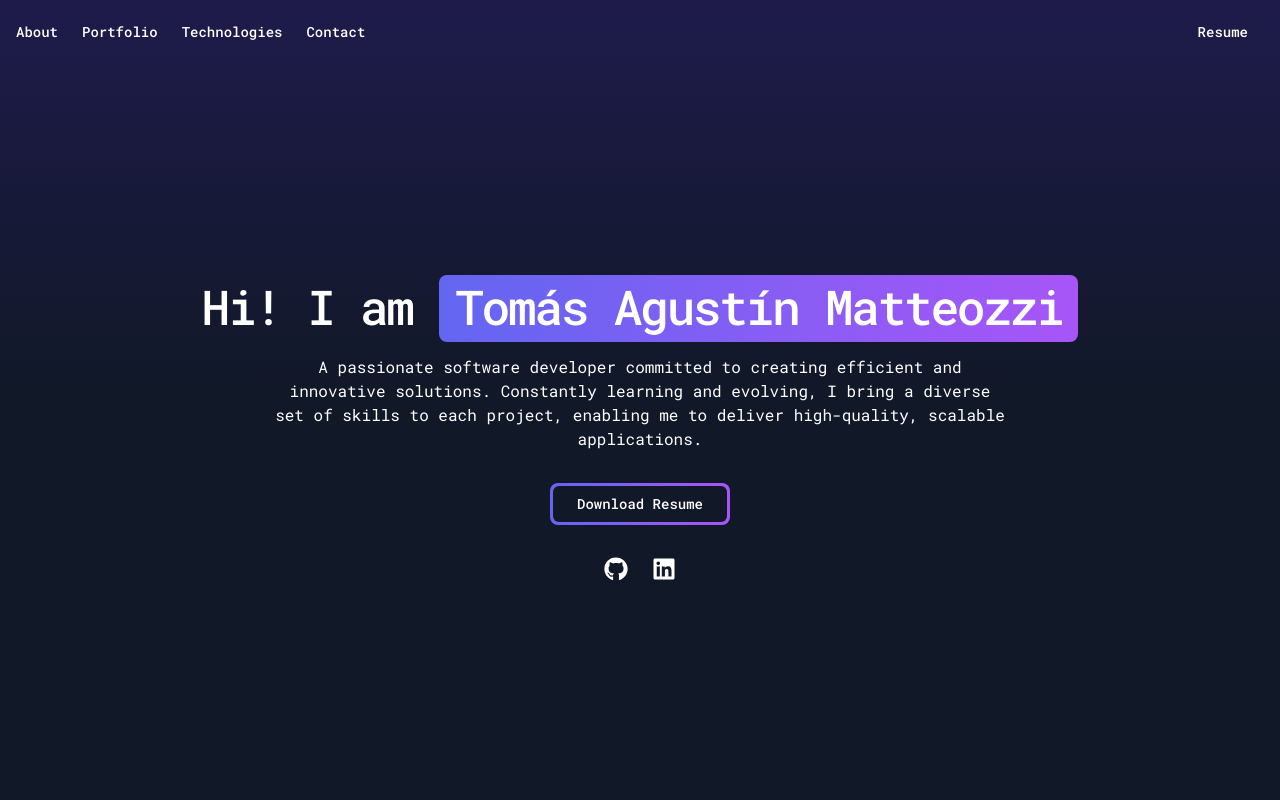
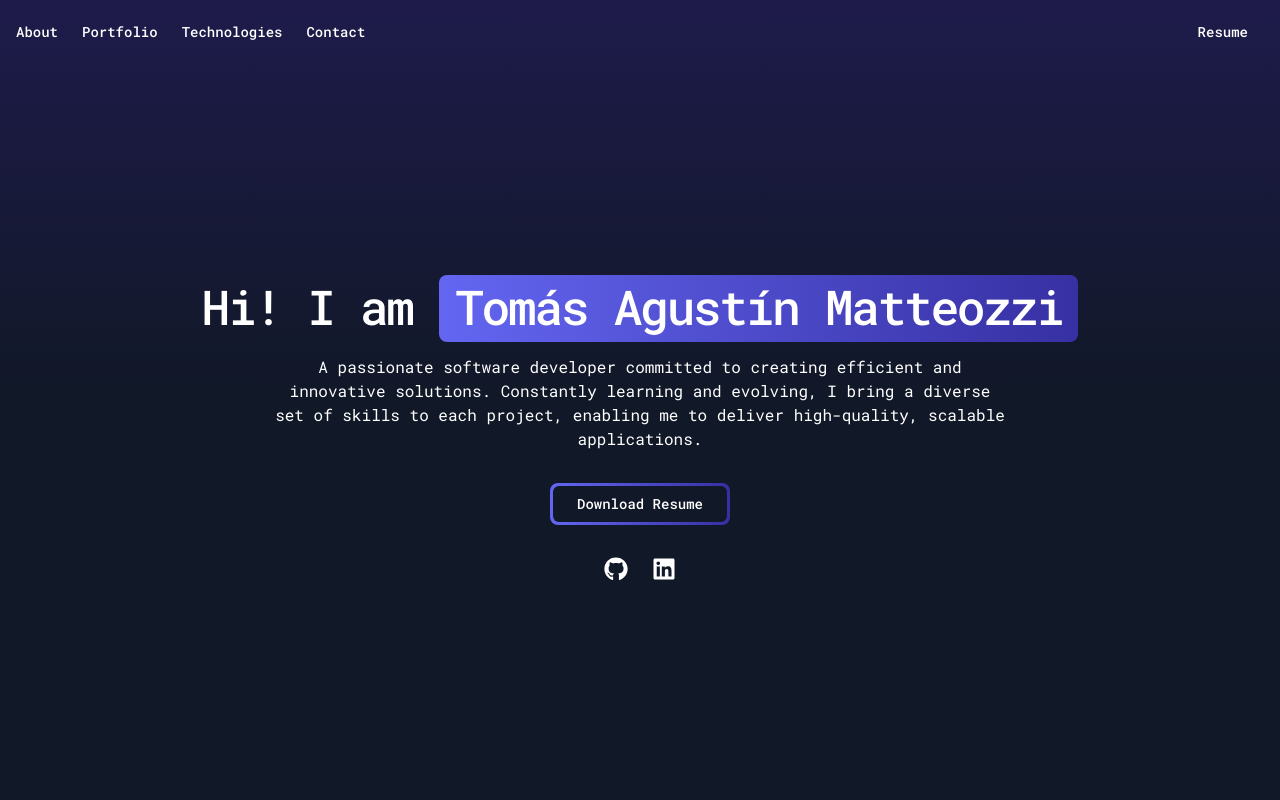
Before and after one commit to tmatteozzi/portfolio, a Next.js app: page / in a window 1280 px wide. Shown: the top 800 px of the page. Built offline with nearby package versions, Linux system fonts and the light colour scheme.

Commit message:
Color changes

```diff
--- a/app/components/ui/highlight.tsx
+++ b/app/components/ui/highlight.tsx
@@ -29,7 +29,7 @@ export const Highlight = ({
         display: 'inline'
       }}
       className={cn(
-        `relative inline-block pb-1 px-4 rounded-lg bg-gradient-to-r from-indigo-500 to-purple-500`,
+        `relative inline-block pb-1 px-4 rounded-lg bg-gradient-to-r from-indigo-500 to-indigo-800`,
         className
       )}
     >
--- a/app/pages/Hero.tsx
+++ b/app/pages/Hero.tsx
@@ -52,7 +52,7 @@ export default function Hero() {
               {...buttonMotionConfig}
               className="relative mb-4 sm:mb-6 p-[0.2vw]"
             >
-              <div className="absolute inset-0 bg-gradient-to-r from-indigo-500 to-purple-500 rounded-lg" />
+              <div className="absolute inset-0 bg-gradient-to-r from-indigo-500 to-indigo-800 rounded-lg" />
               <div className="px-4 sm:px-6 py-2 rounded-[6px] relative group transition duration-300 font-medium hover:bg-transparent bg-gray-900 hover:text-black text-xs sm:text-sm">
                 Download Resume
               </div>
```
